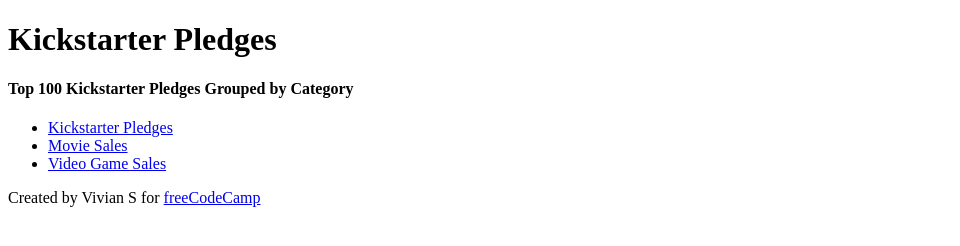
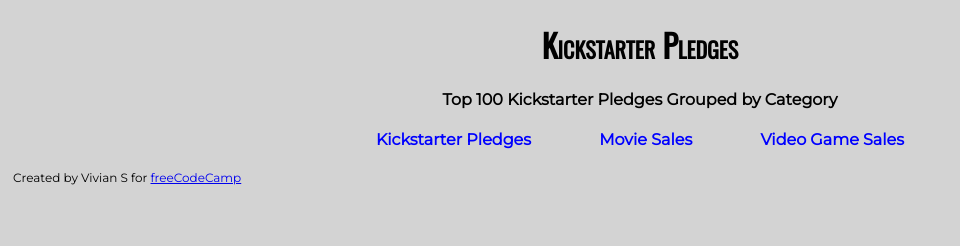
Before and after one commit to vivian-ms/Visualize-Data-With-Treemap-Diagram, a plain HTML site: page index.html in a window 1280 px wide. Shown: the whole page, without its empty margins (0-960 px from the left). Drawn offline with nearby package versions, Linux system fonts and the light colour scheme; no server answers.

Commit message:
Added links to stylesheet and google font

```diff
--- a/index.html
+++ b/index.html
@@ -3,6 +3,9 @@
   <head>
     <meta charset="utf-8">
     <meta name="viewport" content="width=device-width, initial-scale=1.0">
+    <link rel="preconnect" href="https://fonts.gstatic.com">
+    <link href="https://fonts.googleapis.com/css2?family=Montserrat&family=Oswald&display=swap" rel="stylesheet">
+    <link rel="stylesheet" href="styles.css">
     <title></title>
   </head>
   <body>
```
